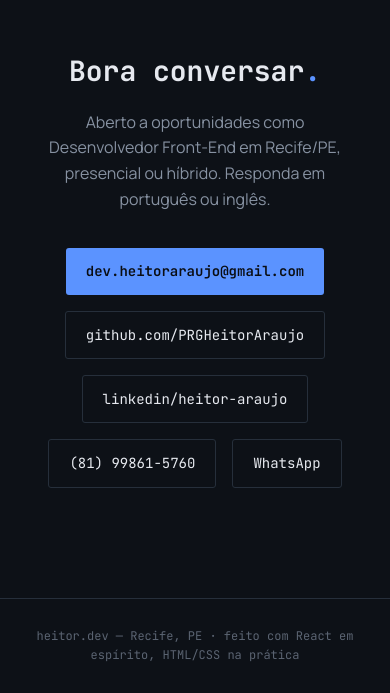
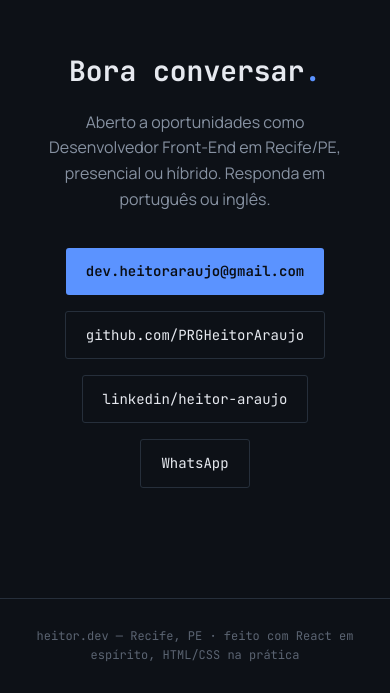
Before and after one commit to PRGHeitorAraujo/portfolio, a plain HTML site: page index.html in a window 390 px wide. Shown: the part 6538-7231 px from the top of the page. Drawn offline with Linux system fonts and the light colour scheme.

Commit message:
Remove redundant phone number button, keep WhatsApp only

```diff
--- a/index.html
+++ b/index.html
@@ -317,7 +317,6 @@
       <a href="mailto:dev.heitoraraujo@gmail.com" class="btn btn-primary">dev.heitoraraujo@gmail.com</a>
       <a href="https://github.com/PRGHeitorAraujo" target="_blank" rel="noopener" class="btn btn-outline">github.com/PRGHeitorAraujo</a>
       <a href="https://www.linkedin.com/in/heitor-araujo-83438731a/" target="_blank" rel="noopener" class="btn btn-outline">linkedin/heitor-araujo</a>
-      <a href="https://wa.me/5581998615760" target="_blank" rel="noopener" class="btn btn-outline">(81) 99861-5760</a>
       <a href="https://wa.me/5581998615760" target="_blank" rel="noopener" class="btn btn-outline">WhatsApp</a>
     </div>
   </div>
```
